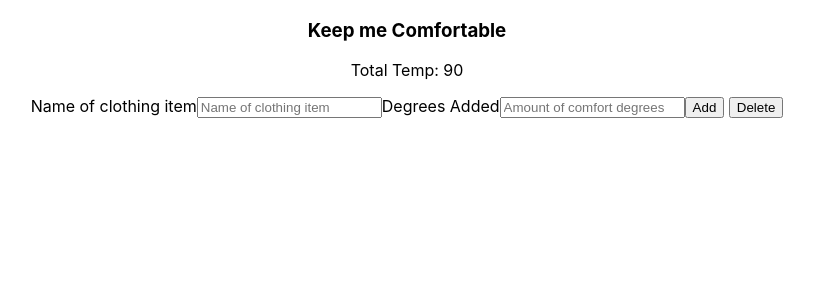
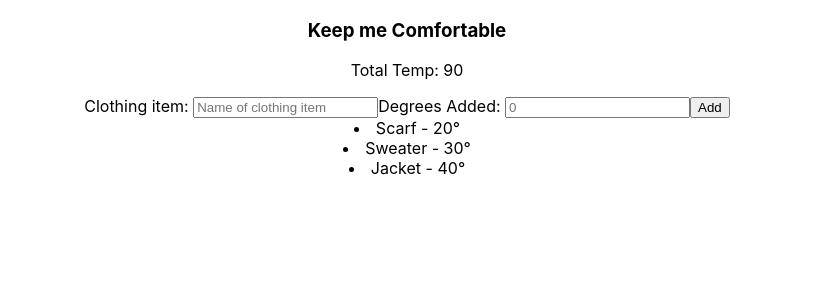
Before and after one commit to krogowsk531/under-the-weather, a React (Create React App) app: page /comfort in a window 1280 px wide. Shown: the top 300 px of the page, without its empty margins (233-1047 px from the left). Built offline with nearby package versions, Linux system fonts and the light colour scheme.

Commit message:
Success in rendering small sample data

```diff
--- a/src/App/App.js
+++ b/src/App/App.js
@@ -6,7 +6,7 @@ import SearchBar from '../SearchBar/SearchBar.js'
 import Comfort from '../Comfort/Comfort.js'
 import ComfortForm from '../ComfortForm/ComfortForm.js'
 import { Route, Link } from 'react-router-dom'
-// import List from '../List/List.js'
+import List from '../List/List.js'
 
 
 
@@ -48,7 +48,6 @@ class App extends Component {
         </Route>
         <Route exact path='/comfort'>
           <Comfort />
-          <ComfortForm />
         </Route>
       </div>
     )
--- a/src/Comfort/Comfort.js
+++ b/src/Comfort/Comfort.js
@@ -1,4 +1,6 @@
 import React, { useState, useEffect } from 'react'
+import ComfortForm from '../ComfortForm/ComfortForm.js'
+import List from '../List/List.js'
 
 const ALL_CLOTHING = [
   { id: 1, item: 'Scarf', degrees: 20 },
@@ -55,6 +57,8 @@ const Comfort = () => {
       }, 0)}
       </p>
     </div>
+    <ComfortForm />
+    <List clothing={clothing}/>
     </section>
   )
 }
--- a/src/ComfortForm/ComfortForm.js
+++ b/src/ComfortForm/ComfortForm.js
@@ -3,26 +3,21 @@ import React from 'react'
 const ComfortForm = ( {temp, item, handleTemp, handleItems, handleComfortForm, handleClearItems} ) => {
   return (
     <form>
-      <label>Name of clothing item</label>
+      <label>Clothing item: </label>
       <input
         type='text'
         name='item'
         id='itemName'
         placeholder='Name of clothing item'
-        value={item}
-        onChange={handleItems}
       />
-      <label>Degrees Added</label>
+      <label>Degrees Added: </label>
       <input
         type='number'
-        name='temp'
-        id='tempValue'
-        placeholder='Amount of comfort degrees'
-        value={temp}
-        onChange={handleTemp}
+        name='degrees'
+        id='degreeValue'
+        placeholder='0'
       />
-      <button type='submit'>Add</button>{' '}
-      <button type='submit' onClick={handleClearItems}>Delete</button>
+      <button type='submit'>Add</button>
     </form>
   )
 }
--- a/src/List/List.js
+++ b/src/List/List.js
@@ -1,12 +1,16 @@
 import React from 'react'
 
-// const List = ({ clothing }) => (
-//   <div>
-//     {clothing.map(listItem => (
-//       {listItem.item} - {listItem.temp}
-//     ))}
-//   </div>
-// )
+const List = ({ clothing }) => (
+  <div>
+    <section>
+    {clothing.map(listItem => (
+      <li key={listItem.id}>
+      {listItem.item} - {listItem.degrees}°
+      </li>
+    ))}
+    </section>
+  </div>
+)
 
 
-// export default List;
+export default List;
```
